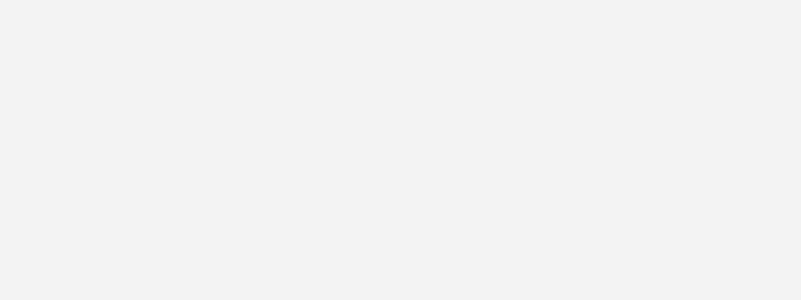
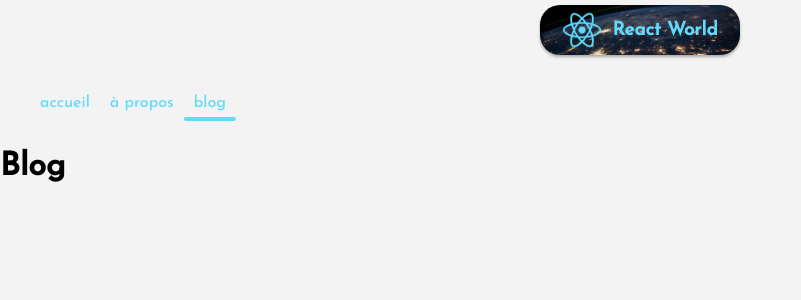
Before and after one commit to ZhannaZucher/Flags-Blog-cours-react, a React (Create React App) app: page /blog in a window 1280 px wide. Before the commit this address had no page. Shown: the top 300 px of the page, without its empty margins (0-801 px from the left). Built offline with nearby package versions, Linux system fonts and the light colour scheme.

Commit message:
add blog page & route

```diff
--- a/src/App.js
+++ b/src/App.js
@@ -1,6 +1,7 @@
 import { BrowserRouter, Routes, Route } from "react-router-dom"
 import Home from "./pages/Home"
 import About from "./pages/About"
+import Blog from "./pages/Blog"
 
 const App = () => {
   return (
@@ -8,6 +9,7 @@ const App = () => {
       <Routes>
         <Route path="/" element={<Home />} />
         <Route path="/about" element={<About />} />
+        <Route path="/blog" element={<Blog />} />
       </Routes>
     </BrowserRouter>
   )
--- a/src/components/Navigation.jsx
+++ b/src/components/Navigation.jsx
@@ -6,13 +6,19 @@ const Navigation = () => {
       <ul>
         {/* ajout de la classe nav-active au lien actif */}
         <NavLink to="/" className={(nav) => (nav.isActive ? "nav-active" : "")}>
-          <li>Accueil</li>
+          <li>accueil</li>
         </NavLink>
         <NavLink
           to="/about"
           className={(nav) => (nav.isActive ? "nav-active" : "")}
         >
-          <li>A Propos</li>
+          <li>à propos</li>
+        </NavLink>
+        <NavLink
+          to="/blog"
+          className={(nav) => (nav.isActive ? "nav-active" : "")}
+        >
+          <li>blog</li>
         </NavLink>
       </ul>
     </div>
--- /dev/null
+++ b/src/pages/Blog.jsx
@@ -0,0 +1,14 @@
+import Logo from "../components/Logo"
+import Navigation from "../components/Navigation"
+
+const Blog = () => {
+  return (
+    <div>
+      <Logo />
+      <Navigation />
+      <h1>Blog</h1>
+    </div>
+  )
+}
+
+export default Blog
```
